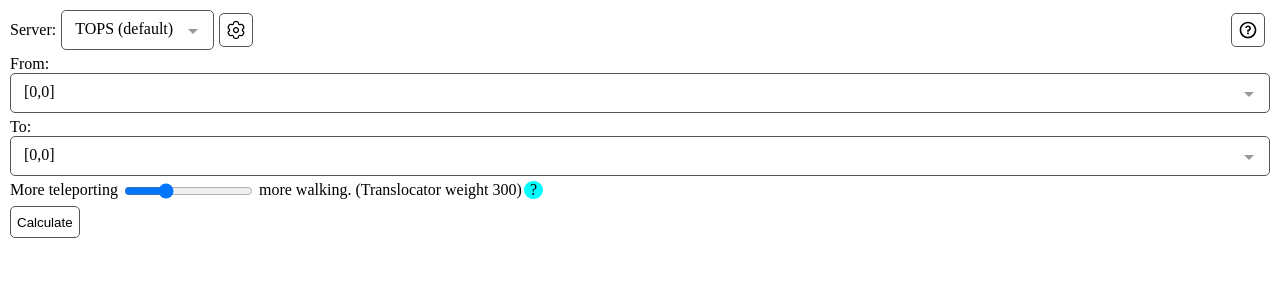
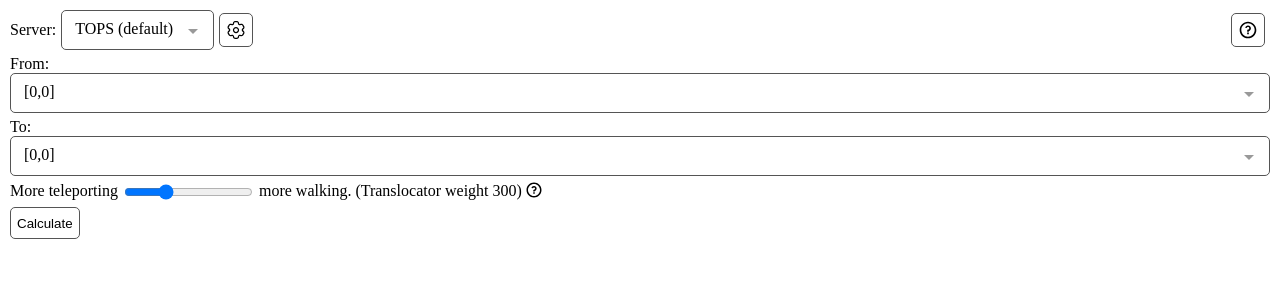
Before and after one commit to herrscher-of-sleeping/tl-navi, a Vue app: page / in a window 1280 px wide. Shown: the top 300 px of the page. Built offline with nearby package versions, Linux system fonts and the light colour scheme.

Commit message:
Add HelpButton

```diff
--- a/src/App.vue
+++ b/src/App.vue
@@ -11,6 +11,7 @@ import InfoPopup from "./components/InfoPopup.vue";
 import ServerSelector from "./components/ServerSelector.vue";
 import QuestionIcon from "./components/icons/IconQuestion.vue";
 import SettingsIcon from "./components/icons/IconSettings.vue";
+import HelpButton from "./components/HelpButton.vue";
 import { store } from "./store";
 
 type Point = types.Point;
@@ -149,16 +150,14 @@ const startEditing = () => {
             />
             more walking.
             <span>(Translocator weight {{ translocatorWeight }})</span>
-            <span
-              class="help-tooltip"
-              :title="
+            <HelpButton
+              :text="
                 translocatorWeight === 0
                   ? `0 means you don't want any extra walking for less teleportations`
                   : `This means you're fine walking extra ${translocatorWeight} for one less teleportation`
               "
               onclick="alert(this.title)"
-              >?</span
-            >
+              >?</HelpButton>
           </div>
           <button :disabled="store.isEditingServer" @click="onCalculateClick" class="calculate-button">
             Calculate
@@ -240,16 +239,6 @@ input {
 .calculate-button {
   max-width: 300px;
 }
-.help-tooltip {
-  background-color: aqua;
-  border-radius: 30px;
-  min-width: 1.2em;
-  text-align: center;
-  display: inline-block;
-  margin-left: 2px;
-  margin-right: 2px;
-  cursor: help;
-}
 .editor-line {
   padding-bottom: 5px;
 }
--- a/src/assets/main.css
+++ b/src/assets/main.css
@@ -40,10 +40,6 @@ Used for distance color-coding
     color: violet;
   }
 
-  .help-tooltip {
-    background-color: #134269 !important;
-    color: white;
-  }
   .tl-navi-icon-translocator path {
     stroke: #ffa0ff;
   }
--- /dev/null
+++ b/src/components/HelpButton.vue
@@ -0,0 +1,26 @@
+<script setup lang="ts">
+import QuestionIcon from "./icons/IconQuestion.vue";
+
+const props = defineProps<{
+  text: string;
+}>();
+
+</script>
+
+<template>
+<span class="help-button"
+  :title="props.text"
+  onclick="alert(this.title)"
+><QuestionIcon></QuestionIcon></span>
+</template>
+
+<style scoped lang="css">
+.help-button svg {
+  height: 18px;
+  vertical-align: text-bottom;
+}
+
+.help-button {
+  cursor: help;
+}
+</style>
--- a/src/components/icons/IconQuestion.vue
+++ b/src/components/icons/IconQuestion.vue
@@ -1,5 +1,5 @@
 <template>
-  <svg xmlns="http://www.w3.org/2000/svg" width="24" height="24" style="vertical-align: middle" viewBox="0 0 24 24" fill="currentColor">
+  <svg xmlns="http://www.w3.org/2000/svg" width="24" height="24" viewBox="0 0 24 24" fill="currentColor">
     <path
       d="M12 22C6.47715 22 2 17.5228 2 12C2 6.47715 6.47715 2 12 2C17.5228 2 22 6.47715 22 12C22 17.5228 17.5228 22 12 22ZM12 20C16.4183 20 20 16.4183 20 12C20 7.58172 16.4183 4 12 4C7.58172 4 4 7.58172 4 12C4 16.4183 7.58172 20 12 20ZM11 15H13V17H11V15ZM13 13.3551V14H11V12.5C11 11.9477 11.4477 11.5 12 11.5C12.8284 11.5 13.5 10.8284 13.5 10C13.5 9.17157 12.8284 8.5 12 8.5C11.2723 8.5 10.6656 9.01823 10.5288 9.70577L8.56731 9.31346C8.88637 7.70919 10.302 6.5 12 6.5C13.933 6.5 15.5 8.067 15.5 10C15.5 11.5855 14.4457 12.9248 13 13.3551Z">
     </path>
```
